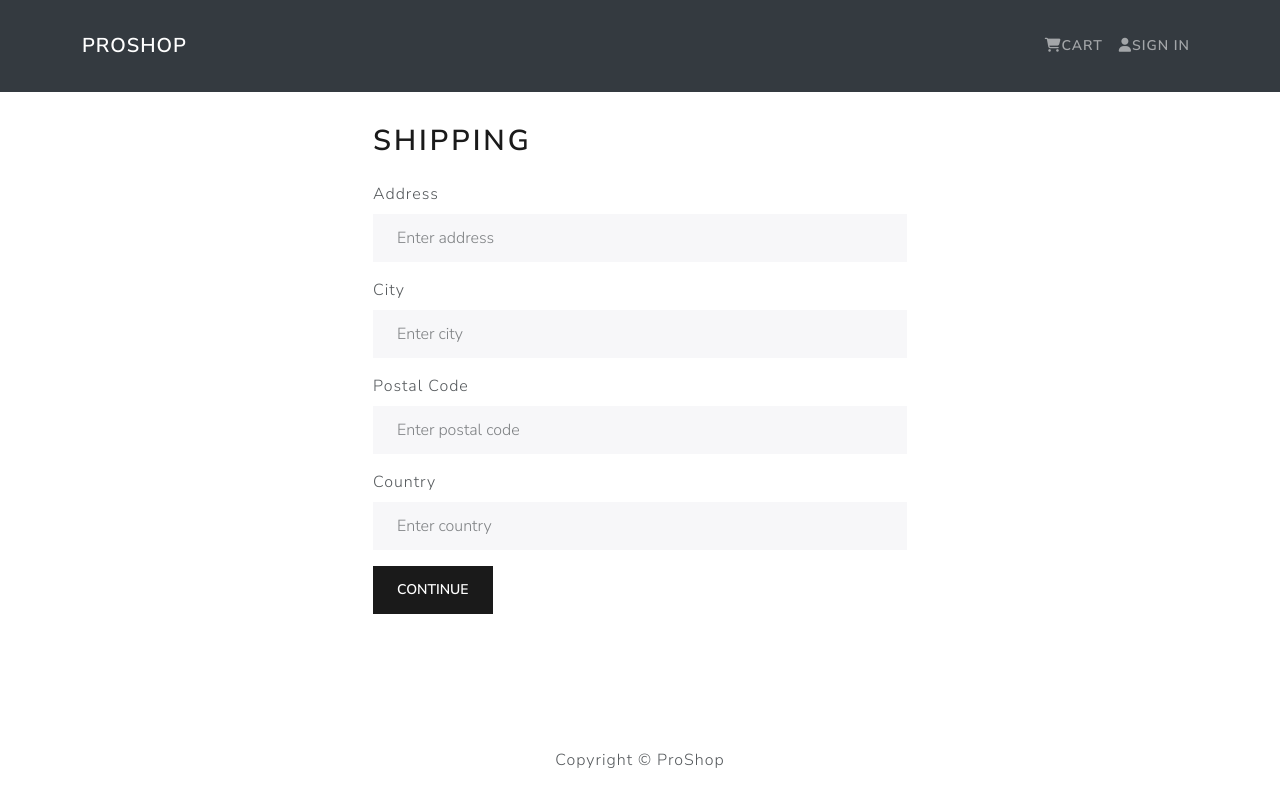
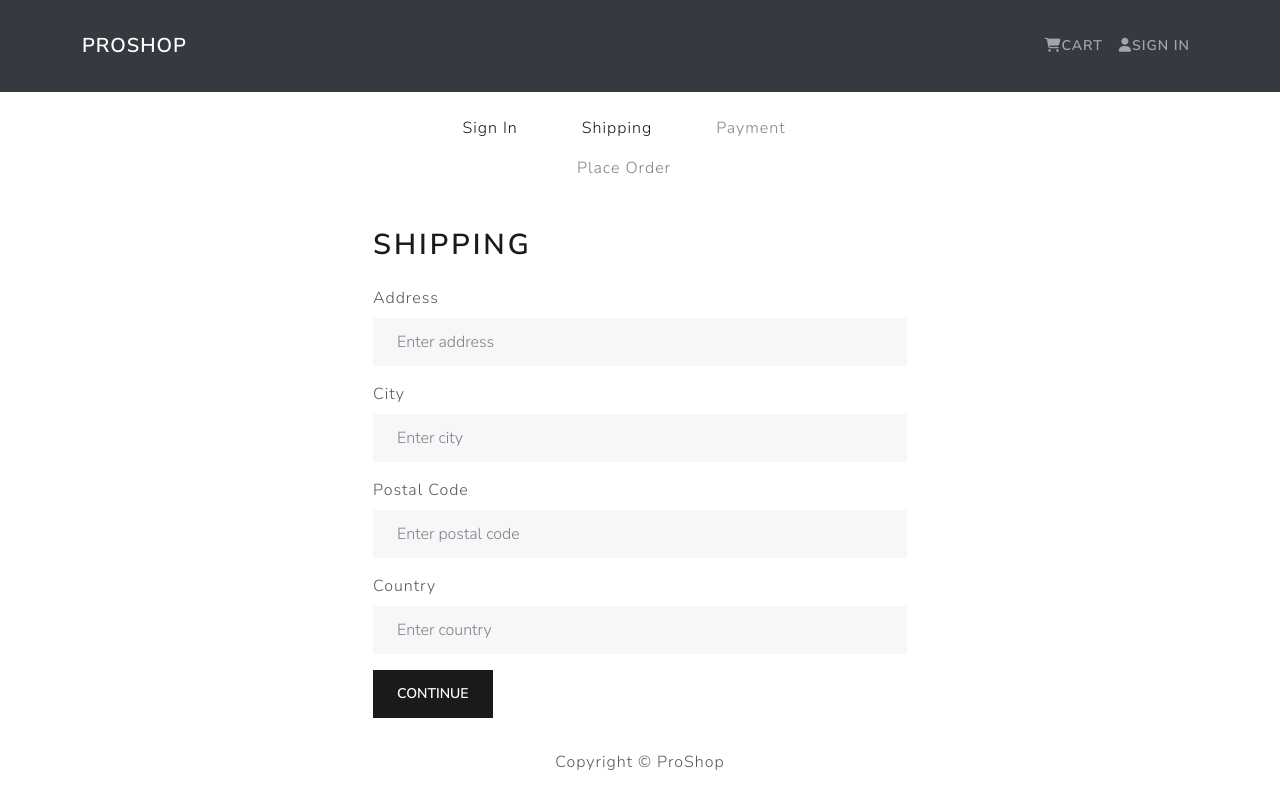
Before and after one commit to Sukh767/MERN-E-Commerce-Store, a React (Create React App) app in the folder frontend/: page /shipping in a window 1280 px wide. Built offline with nearby package versions, Linux system fonts and the light colour scheme.

Commit message:
Add Checkout steps component

```diff
--- /dev/null
+++ b/frontend/src/components/CheckoutSteps.js
@@ -0,0 +1,44 @@
+import React from 'react'
+import {Nav} from 'react-bootstrap'
+import {LinkContainer} from 'react-router-bootstrap'
+
+const CheckoutSteps = ({ step1, step2, step3, step4 }) => {
+  return (
+    <Nav className='justify-content-center mb-4'>
+      <Nav.Item>
+        {step1 ?(
+          <LinkContainer to='/login'>
+            <Nav.Link>Sign In</Nav.Link>
+          </LinkContainer>
+        ): <Nav.Link disabled>Sign In</Nav.Link>}
+      </Nav.Item>
+
+      <Nav.Item>
+        {step2 ?(
+          <LinkContainer to='/shipping'>
+            <Nav.Link>Shipping</Nav.Link>
+          </LinkContainer>
+        ): <Nav.Link disabled>Shipping</Nav.Link>}
+      </Nav.Item>
+
+      <Nav.Item>
+        {step3 ?(
+          <LinkContainer to='/payment'>
+            <Nav.Link>Payment</Nav.Link>
+          </LinkContainer>
+        ): <Nav.Link disabled>Payment</Nav.Link>}
+      </Nav.Item>
+
+      <Nav.Item>
+        {step4 ?(
+          <LinkContainer to='/placeorder'>
+            <Nav.Link>Place Order</Nav.Link>
+          </LinkContainer>
+        ): <Nav.Link disabled>Place Order</Nav.Link>}
+      </Nav.Item>
+
+    </Nav>
+  )
+}
+
+export default CheckoutSteps
--- a/frontend/src/screens/ShippingScreen.js
+++ b/frontend/src/screens/ShippingScreen.js
@@ -4,6 +4,7 @@
 import { useDispatch, useSelector } from 'react-redux';
 import FormContainer from '../components/FormContainer';
 import { saveShippingAddress } from '../actions/cartActions';
+import CheckoutSteps from '../components/CheckoutSteps';
 
 const ShippingScreen = () => {
   const cart = useSelector(state => state.cart)
@@ -27,6 +28,7 @@
 
   return (
     <FormContainer>
+      <CheckoutSteps step1 step2/>
       <h1>Shipping</h1>
       <Form onSubmit={submitHandler}>
       <Form.Group controlId="address" className="mb-3">
--- a/frontend/src/store.js
+++ b/frontend/src/store.js
@@ -27,12 +27,13 @@
   ? JSON.parse(localStorage.getItem('userInfo'))
   : null;
 
-  const shippingAddressFromStorage = localStorage.getItem('shippingAddress')
+const shippingAddressFromStorage = localStorage.getItem('shippingAddress')
   ? JSON.parse(localStorage.getItem('shippingAddress'))
   : null;
 
 const initialState = {
-  cart: { cartItems: cartItemsFromStorage,
+  cart: {
+  cartItems: cartItemsFromStorage,
   shippingAddress: shippingAddressFromStorage,
    },
   userLogin: {userInfo: userInfoFromStorage}
```
